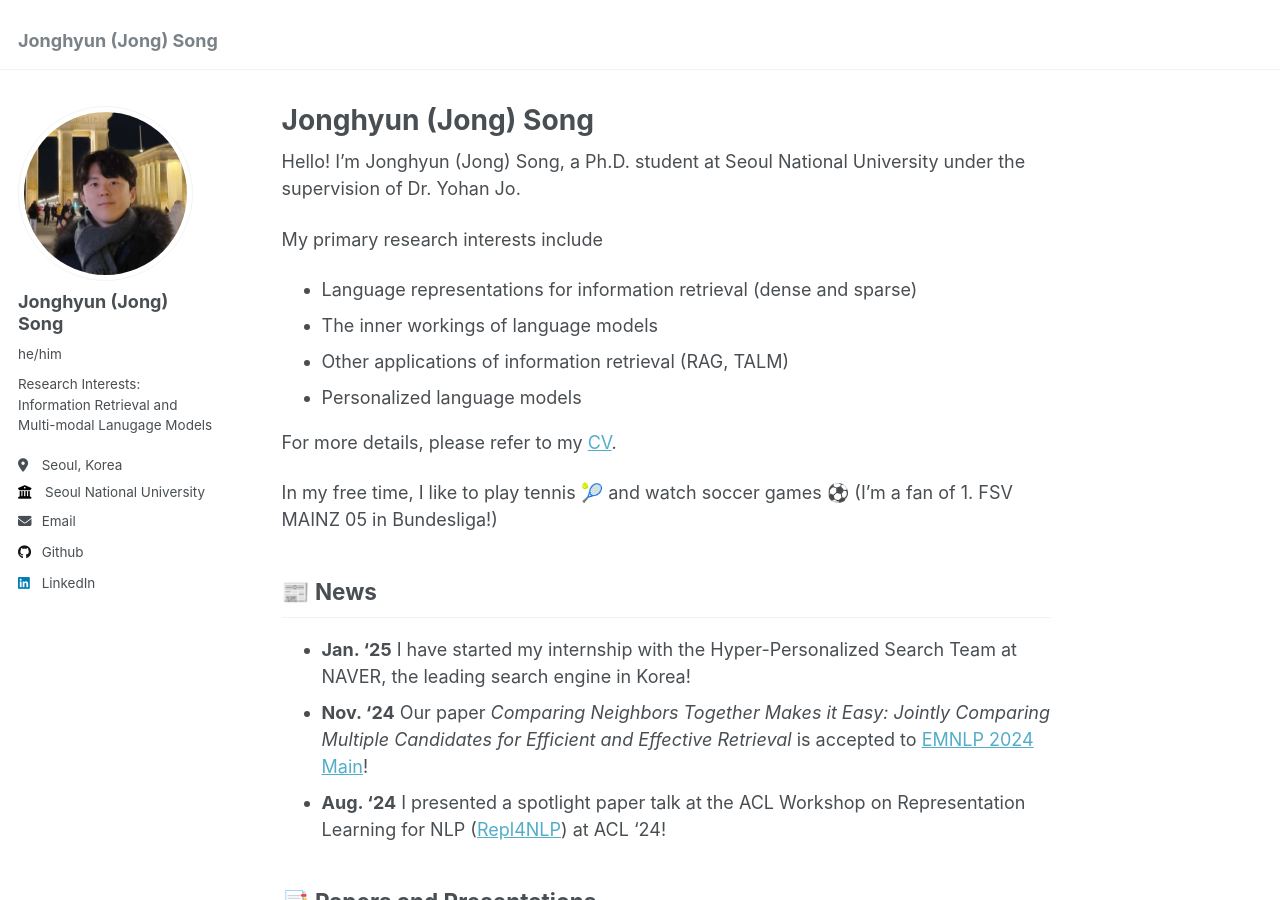
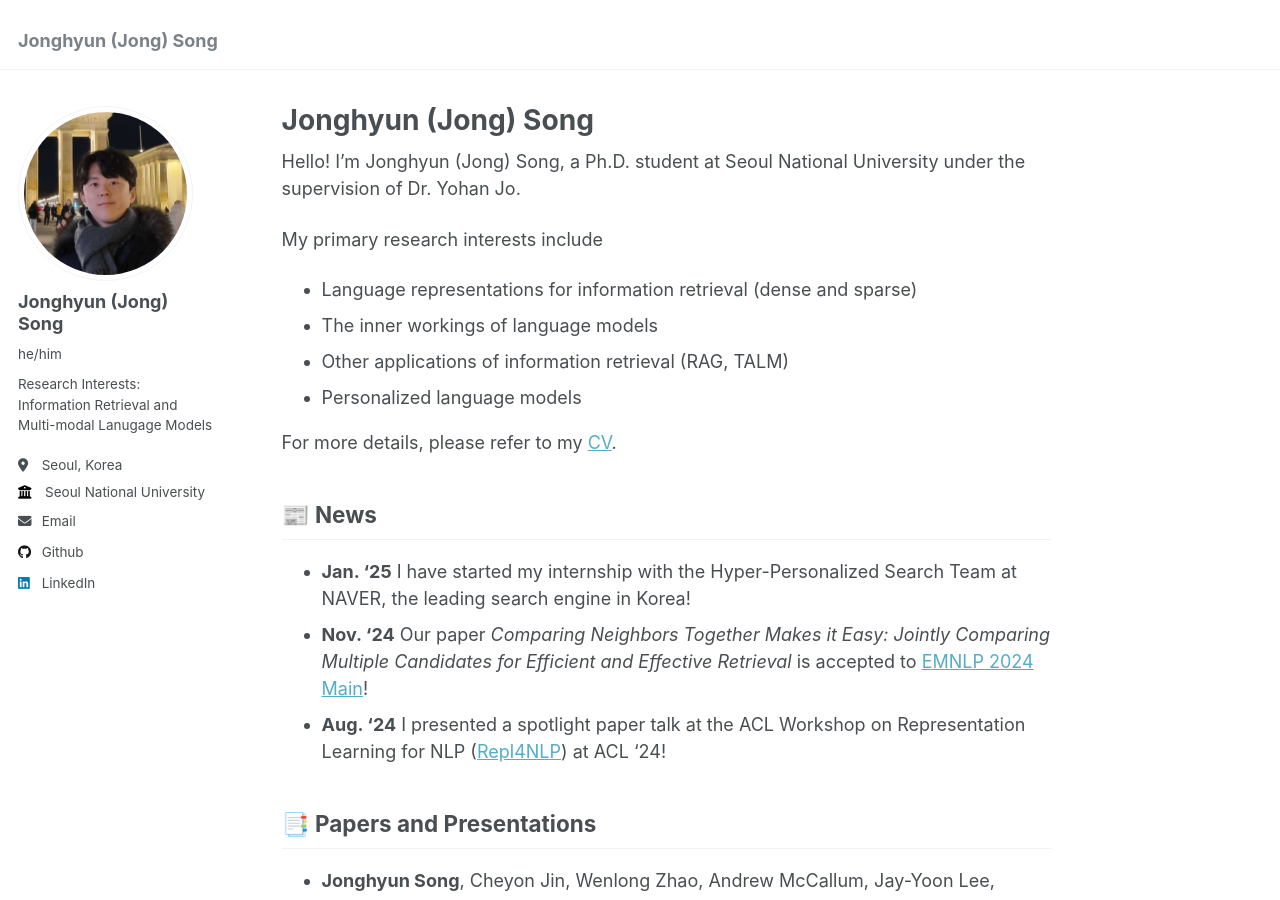
Before and after one commit to yc-song/yc-song.github.io, a Jekyll site: the page built from _pages/about.md, in a window 1280 px wide and 900 px high. Built offline with Jekyll 4.4.1, drawn with Linux system fonts in a browser that asks for light colours; emoji names are drawn with the system emoji font.

Commit message:
Update about.md

```diff
--- a/_pages/about.md
+++ b/_pages/about.md
@@ -15,8 +15,6 @@ My primary research interests include
 - Personalized language models
 
 For more details, please refer to my [CV](https://yc-song.github.io/files/Jong_CV.pdf).
-
-In my free time, I like to play tennis :tennis: and watch soccer games :soccer: (I'm a fan of 1. FSV MAINZ 05 in Bundesliga!)
 
 :newspaper: News
 -----
```
